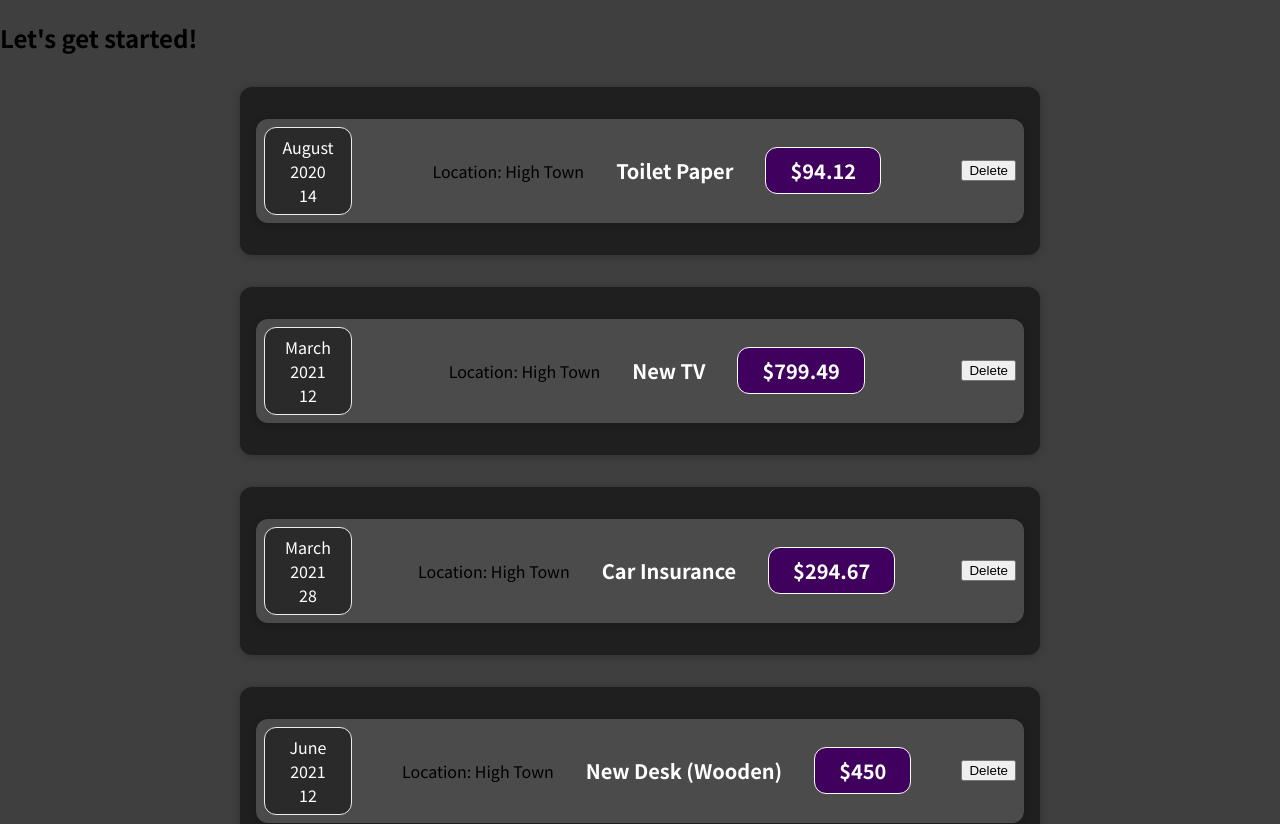
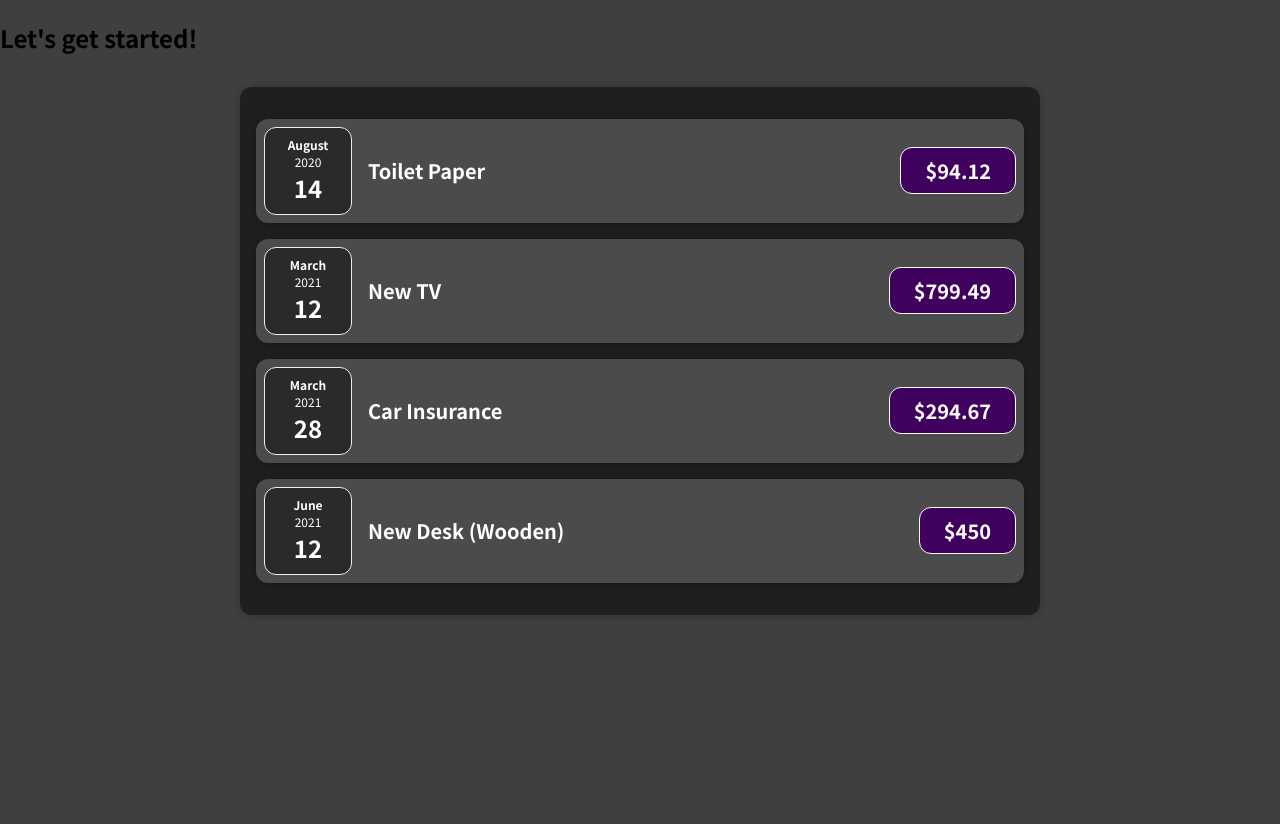
Before and after one commit to ajiths10/React-Expense-Tracker, a React (Create React App) app: page / in a window 1280 px wide. Shown: the top 824 px of the page. After the commit the page ends 800 px from the top, so only its background shows below. Built offline with nearby package versions, Linux system fonts and the light colour scheme.

Commit message:
As per teacher

```diff
--- a/src/App.js
+++ b/src/App.js
@@ -1,65 +1,41 @@
-import Expenses from "./components/Expenses/Expenses";
-import './components/UI/Card.css';
+import React from 'react';
 
+import Expenses from './components/Expenses/Expenses';
 
-const App=()=> {
+const App = () => {
   const expenses = [
     {
-      id: "e1",
-
-      amount: { money: 94.12, title: "Toilet Paper", location: "High Town" },
+      id: 'e1',
+      title: 'Toilet Paper',
+      amount: 94.12,
       date: new Date(2020, 7, 14),
     },
+    { id: 'e2', title: 'New TV', amount: 799.49, date: new Date(2021, 2, 12) },
     {
-      id: "e2",
-
-      amount: { money: 799.49, title: "New TV", location: "High Town" },
-      date: new Date(2021, 2, 12),
-    },
-    {
-      id: "e3",
-
-      amount: { money: 294.67, title: "Car Insurance", location: "High Town" },
+      id: 'e3',
+      title: 'Car Insurance',
+      amount: 294.67,
       date: new Date(2021, 2, 28),
     },
     {
-      id: "e4",
-
-      amount: { money: 450, title: "New Desk (Wooden)", location: "High Town" },
+      id: 'e4',
+      title: 'New Desk (Wooden)',
+      amount: 450,
       date: new Date(2021, 5, 12),
-    },
-    {
-      id: "e5",
-
-      amount: { money: 2, title: "Food", location: "High Town" },
-      date: new Date(2021, 6, 13),
-    },
-    {
-      id: "e6",
-
-      amount: { money: 46, title: "Gas", location: "High Town" },
-      date: new Date(2021, 1, 1),
-    },
-    {
-      id: "e7",
-      amount: { money: 3, title: "Movie", location: "High Town" },
-      date: new Date(2021, 7, 22),
     },
   ];
 
-
-
-  let a = expenses.map(function (expenses) {
-    return (
-      <Expenses amount={expenses.amount} date={expenses.date} />
-    );
-  });
-
+  // return React.createElement(
+  //   'div',
+  //   {},
+  //   React.createElement('h2', {}, "Let's get started!"),
+  //   React.createElement(Expenses, { items: expenses })
+  // );
 
   return (
     <div>
       <h2>Let's get started!</h2>
-      {a}
+      <Expenses items={expenses} />
     </div>
   );
 }
--- a/src/components/Expenses/ExpenseDate.js
+++ b/src/components/Expenses/ExpenseDate.js
@@ -1,17 +1,19 @@
+import React from 'react';
 
-import './ExpenseData.css';
-const ExpenseDate=(props)=> {
-  const month = props.date.toLocaleString("en-US", { month: "long" });
-  const day = props.date.toLocaleString("en-US", { day: "2-digit" });
+import './ExpenseData.css'
+
+const ExpenseDate = (props) => {
+  const month = props.date.toLocaleString('en-US', { month: 'long' });
+  const day = props.date.toLocaleString('en-US', { day: '2-digit' });
   const year = props.date.getFullYear();
 
   return (
-    <div className="expense-date">
-      <div className="expense__month">{month}</div>
-      <div className="expense__year">{year}</div>
-      <div className="expense__day">{day}</div>
+    <div className='expense-date'>
+      <div className='expense-date__month'>{month}</div>
+      <div className='expense-date__year'>{year}</div>
+      <div className='expense-date__day'>{day}</div>
     </div>
   );
-}
+};
 
 export default ExpenseDate;
--- a/src/components/Expenses/ExpenseDetails.js
+++ /dev/null
@@ -1,19 +0,0 @@
-
-import './ExpenseItem.css';
-const ExpenseDetails=(props)=> {
-  let amount = props.amount.money;
-  let title = props.amount.title;
-  let location = props.amount.location;
-
-  return (
-    <div >
-      <div className="expense-item__description">
-        <div> Location: {location} </div>
-        <h2>{title} </h2>
-        <div className="expense-item__price"> ${amount}</div>
-      </div>
-    </div>
-  );
-}
-
-export default ExpenseDetails;
--- a/src/components/Expenses/ExpenseItem.css
+++ b/src/components/Expenses/ExpenseItem.css
@@ -2,10 +2,8 @@
   display: flex;
   justify-content: space-between;
   align-items: center;
-
   padding: 0.5rem;
   margin: 1rem 0;
-
   background-color: #4b4b4b;
 }
 
--- a/src/components/Expenses/ExpenseItem.js
+++ b/src/components/Expenses/ExpenseItem.js
@@ -1,25 +1,18 @@
-import ExpenseDate from "./ExpenseDate";
-import ExpenseDetails from "./ExpenseDetails";
-import Card from "../UI/Card";
+import React from 'react';
+
+import ExpenseDate from './ExpenseDate';
+import Card from '../UI/Card';
 import './ExpenseItem.css';
-import App from "../../App"
 
-const ExpenseItem=(props)=> {
-
-  const clickHandeler = ()=>{
-    props="";
-    console.log(props)
-    console.log('Delete sucessFull');
-  };
-
-
+const ExpenseItem = (props) => {
   return (
-    <Card className="expense-item">
+    <Card className='expense-item'>
       <ExpenseDate date={props.date} />
-      <ExpenseDetails amount={props.amount} />
-      <button onClick={clickHandeler}>Delete</button>
+      <div className='expense-item__description'>
+        <h2>{props.title}</h2>
+        <div className='expense-item__price'>${props.amount}</div>
+      </div>
     </Card>
-
   );
 }
 
--- a/src/components/Expenses/Expenses.css
+++ b/src/components/Expenses/Expenses.css
@@ -4,5 +4,4 @@
   margin: 2rem auto;
   width: 50rem;
   max-width: 95%;
-
 }
--- a/src/components/Expenses/Expenses.js
+++ b/src/components/Expenses/Expenses.js
@@ -1,13 +1,32 @@
+import React from 'react';
+
 import ExpenseItem from './ExpenseItem';
 import Card from '../UI/Card';
-import '../UI/Card.css';
-import'./Expenses.css';
+import './Expenses.css';
 
-
-const Expenses=(props)=> {
+const Expenses = (props) => {
   return (
     <Card className="expenses">
-         <ExpenseItem amount={props.amount} date={props.date}></ExpenseItem>
+      <ExpenseItem
+        title={props.items[0].title}
+        amount={props.items[0].amount}
+        date={props.items[0].date}
+      />
+      <ExpenseItem
+        title={props.items[1].title}
+        amount={props.items[1].amount}
+        date={props.items[1].date}
+      />
+      <ExpenseItem
+        title={props.items[2].title}
+        amount={props.items[2].amount}
+        date={props.items[2].date}
+      />
+      <ExpenseItem
+        title={props.items[3].title}
+        amount={props.items[3].amount}
+        date={props.items[3].date}
+      />
     </Card>
   );
 }
--- a/src/components/UI/Card.css
+++ b/src/components/UI/Card.css
@@ -1,4 +1,4 @@
-.card{
+.card {
     border-radius: 12px;
     box-shadow: 0 1px 8px rgba(0, 0, 0, 0.25);
-}
+  }
--- a/src/components/UI/Card.js
+++ b/src/components/UI/Card.js
@@ -1,8 +1,11 @@
-import "./Card.css";
+import React from 'react';
 
-function Card(props) {
-  const classes = "card " + props.className;
+import './Card.css';
+
+const Card = (props) => {
+  const classes = 'card ' + props.className;
+
   return <div className={classes}>{props.children}</div>;
-}
+};
 
 export default Card;
```
Also changed, not shown: src/components/Expenses/ExpenseData.css (line endings or trailing spaces).
